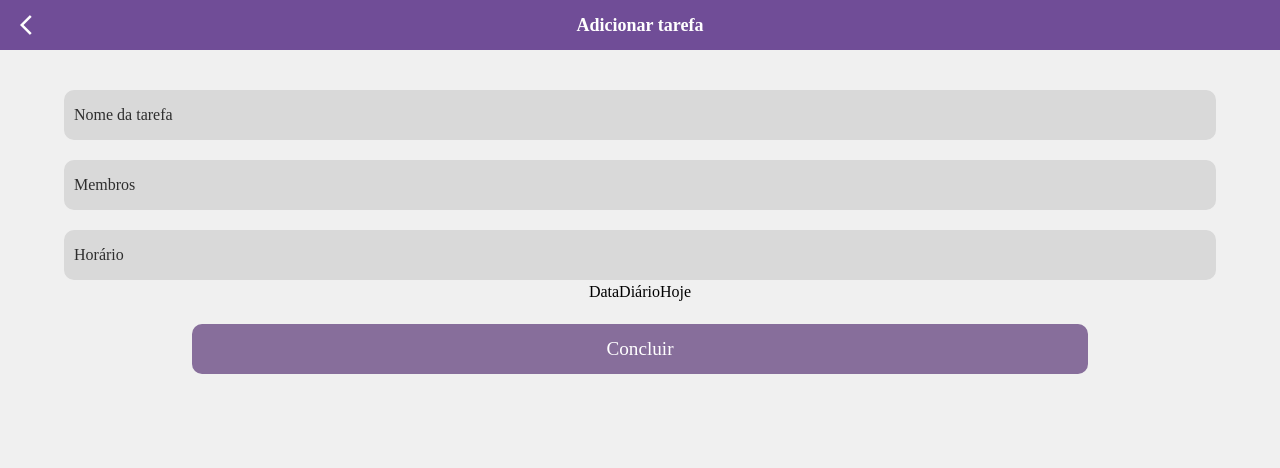
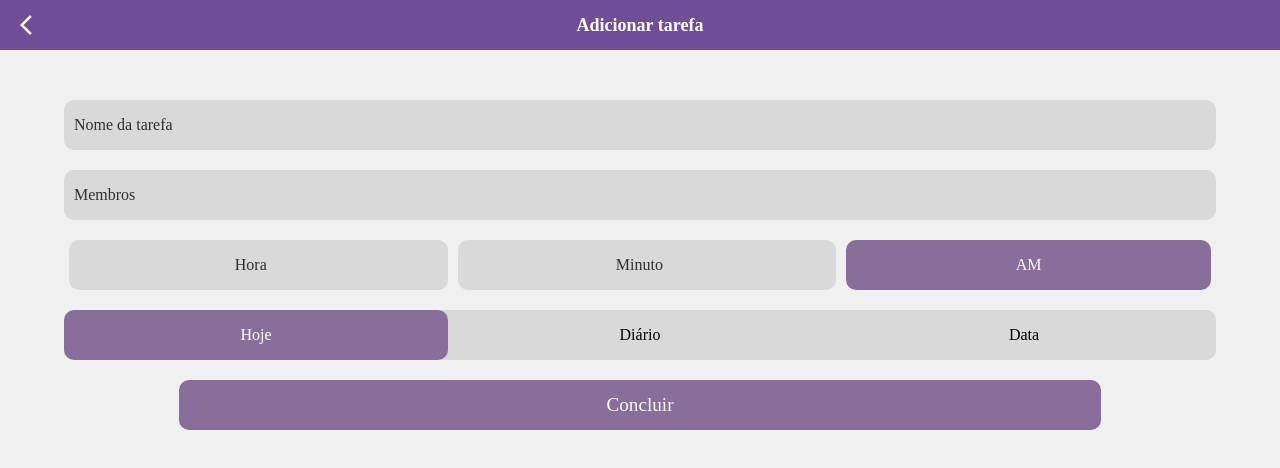
Before and after one commit to viudess/foxpectrum, an Angular app: page /addtodo in a window 1280 px wide. Shown: the top 468 px of the page. Built offline with nearby package versions, Linux system fonts and the light colour scheme; a web font is replaced by a local one.

Commit message:
organização pages

```diff
--- a/src/app/components-gerais/to-do/to-do.component.ts
+++ b/src/app/components-gerais/to-do/to-do.component.ts
@@ -8,7 +8,7 @@ import { Component } from '@angular/core';
 export class ToDoComponent {
   dia = 'Hoje';
   tarefa = 'Tarefa';
-  horario = '03:00 pm'
+  horario = '03:00 pm';
 
   clicado: boolean = false;
 
--- a/src/app/tipico/organizacao/add-calendario/add-calendario.component.css
+++ b/src/app/tipico/organizacao/add-calendario/add-calendario.component.css
@@ -5,3 +5,91 @@ mat-icon{
   position: absolute;
   left: 20px;
 }
+main{
+  display: flex;
+  justify-content: center;
+  align-items: center;
+}
+section{
+  display: flex;
+  align-items: center;
+  justify-content: center;
+  flex-direction: column;
+  margin-top: 30px;
+  width: 90%;
+}
+div{
+  width: 100%;
+  display: flex;
+  align-items: center;
+  justify-content: center;
+}
+input{
+  width: 100%;
+  height: 50px;
+  border-radius: 10px;
+  background-color: #D9D9D9;
+  margin-bottom: 20px;
+  padding-left: 10px;
+}
+::placeholder{
+  color: rgb(46, 46, 46);
+}
+.concluir{
+  width: 80%;
+  height: 50px;
+  background-color: #876E9B;
+  border-radius: 10px;
+  color: white;
+  font-size: larger;
+}
+.data{
+  display: flex;
+  justify-content: space-around;
+  align-items: center;
+  width: 100%;
+  height: 50px;
+  border-radius: 10px;
+  background-color: #D9D9D9;
+  margin-bottom: 20px;
+}
+.data button{
+  width: 100%;
+  height: 50px;
+  border-radius: 10px;
+}
+.horario{
+  width: 100%;
+  display: flex;
+  align-items: center;
+  flex-direction: row;
+  justify-content: space-between;
+}
+.horario button{
+  width: 100%;
+  height: 50px;
+  border-radius: 10px;
+  background-color: #876E9B;
+  color: white;
+  margin-bottom: 20px;
+  margin-inline: 5px;
+}
+.horario input{
+  text-align: center;
+  padding-right: 10px;
+  margin-inline: 5px;
+}
+.descricao{
+  display: flex;
+  flex-direction: column;
+}
+.descricao h1{
+  margin-bottom: 10px;
+}
+.descricao input{
+  border-bottom: 1px solid #876E9B;
+  border-radius: 0;
+  height: auto;
+  background-color: #F0F0F0;
+  padding: 5px;
+}
--- a/src/app/tipico/organizacao/add-calendario/add-calendario.component.html
+++ b/src/app/tipico/organizacao/add-calendario/add-calendario.component.html
@@ -1,6 +1,27 @@
+<header>
+  <mat-icon routerLink="/organizacao">arrow_back_ios</mat-icon>
+  <h1>Criar Evento</h1>
+</header>
 <main>
-  <header>
-      <mat-icon routerLink="/organizacao">arrow_back_ios</mat-icon>
-      <h1>Criar Evento</h1>
-  </header>
+<section>
+  <input type="text" placeholder="Nome da evento">
+  <div>
+    <input type="text" placeholder="Membros">
+  </div>
+  <div class="horario">
+    <input type="number" placeholder="Hora">
+    <input type="number" placeholder="Minuto">
+    <button (click)="alternarAmPm()">{{ periodo }}</button>
+  </div>
+  <div class="data">
+    <button (click)="mudarCor(0)" [ngStyle]="{'color': clicado === 0 ? 'white' : '', 'background-color': clicado === 0 ? '#876E9B' : ''}">Hoje</button>
+    <button (click)="mudarCor(1)" [ngStyle]="{'color': clicado === 1 ? 'white' : '', 'background-color': clicado === 1 ? '#876E9B' : ''}">Diário</button>
+    <button (click)="mudarCor(2)" [ngStyle]="{'color': clicado === 2 ? 'white' : '', 'background-color': clicado === 2 ? '#876E9B' : ''}">Data</button>
+  </div>
+  <div class="descricao">
+    <h1>Adicionar descrição</h1>
+    <input type="text" placeholder="Digite aqui...">
+  </div>
+  <button class="concluir" routerLink="/organizacao">Concluir</button>
+</section>
 </main>
--- a/src/app/tipico/organizacao/add-calendario/add-calendario.component.ts
+++ b/src/app/tipico/organizacao/add-calendario/add-calendario.component.ts
@@ -6,5 +6,14 @@ import { Component } from '@angular/core';
   styleUrl: './add-calendario.component.css'
 })
 export class AddCalendarioComponent {
+  clicado: number | null = 0;
+  periodo: string = 'AM';
 
+  mudarCor(index: number) {
+    this.clicado = index;
+  }
+
+  alternarAmPm() {
+    this.periodo = this.periodo === 'AM' ? 'PM' : 'AM';
+  }
 }
--- a/src/app/tipico/organizacao/add-to-do/add-to-do.component.css
+++ b/src/app/tipico/organizacao/add-to-do/add-to-do.component.css
@@ -7,9 +7,16 @@ mat-icon{
 }
 main{
   display: flex;
+  justify-content: center;
+  align-items: center;
+}
+section{
+  display: flex;
   align-items: center;
   justify-content: center;
   flex-direction: column;
+  margin-top: 30px;
+  width: 90%;
 }
 div{
   width: 100%;
@@ -18,22 +25,57 @@ div{
   justify-content: center;
 }
 input{
-  width: 90%;
+  width: 100%;
   height: 50px;
   border-radius: 10px;
   background-color: #D9D9D9;
-  margin-top: 20px;
+  margin-bottom: 20px;
   padding-left: 10px;
 }
 ::placeholder{
   color: rgb(46, 46, 46);
 }
 .concluir{
-  width: 70%;
+  width: 80%;
   height: 50px;
   background-color: #876E9B;
   border-radius: 10px;
   color: white;
   font-size: larger;
-  margin-top: 20px;
 }
+.data{
+  display: flex;
+  justify-content: space-around;
+  align-items: center;
+  width: 100%;
+  height: 50px;
+  border-radius: 10px;
+  background-color: #D9D9D9;
+  margin-bottom: 20px;
+}
+.data button{
+  width: 100%;
+  height: 50px;
+  border-radius: 10px;
+}
+.horario{
+  width: 100%;
+  display: flex;
+  align-items: center;
+  flex-direction: row;
+  justify-content: space-between;
+}
+.horario button{
+  width: 100%;
+  height: 50px;
+  border-radius: 10px;
+  background-color: #876E9B;
+  color: white;
+  margin-bottom: 20px;
+  margin-inline: 5px;
+}
+.horario input{
+  text-align: center;
+  padding-right: 10px;
+  margin-inline: 5px;
+}
--- a/src/app/tipico/organizacao/add-to-do/add-to-do.component.html
+++ b/src/app/tipico/organizacao/add-to-do/add-to-do.component.html
@@ -3,17 +3,21 @@
     <h1>Adicionar tarefa</h1>
 </header>
 <main>
+  <section>
     <input type="text" placeholder="Nome da tarefa">
     <div>
       <input type="text" placeholder="Membros">
     </div>
-  <div>
-    <input type="text" placeholder="Horário">
+    <div class="horario">
+      <input type="number" placeholder="Hora">
+      <input type="number" placeholder="Minuto">
+      <button (click)="alternarAmPm()">{{ periodo }}</button>
     </div>
-  <div>
-    <button>Data</button>
-    <button>Diário</button>
-    <button>Hoje</button>
+    <div class="data">
+      <button (click)="mudarCor(0)" [ngStyle]="{'color': clicado === 0 ? 'white' : '', 'background-color': clicado === 0 ? '#876E9B' : ''}">Hoje</button>
+      <button (click)="mudarCor(1)" [ngStyle]="{'color': clicado === 1 ? 'white' : '', 'background-color': clicado === 1 ? '#876E9B' : ''}">Diário</button>
+      <button (click)="mudarCor(2)" [ngStyle]="{'color': clicado === 2 ? 'white' : '', 'background-color': clicado === 2 ? '#876E9B' : ''}">Data</button>
     </div>
-  <button class="concluir">Concluir</button>
+    <button class="concluir" routerLink="/organizacao">Concluir</button>
+  </section>
 </main>
--- a/src/app/tipico/organizacao/add-to-do/add-to-do.component.ts
+++ b/src/app/tipico/organizacao/add-to-do/add-to-do.component.ts
@@ -6,5 +6,14 @@ import { Component } from '@angular/core';
   styleUrl: './add-to-do.component.css'
 })
 export class AddToDoComponent {
+  clicado: number | null = 0;
+  periodo: string = 'AM';
 
+  mudarCor(index: number) {
+    this.clicado = index;
+  }
+
+  alternarAmPm() {
+    this.periodo = this.periodo === 'AM' ? 'PM' : 'AM';
+  }
 }
--- a/src/app/tipico/organizacao/calendario-to-do/calendario-to-do.component.ts
+++ b/src/app/tipico/organizacao/calendario-to-do/calendario-to-do.component.ts
@@ -6,9 +6,5 @@ import { Component } from '@angular/core';
   styleUrl: './calendario-to-do.component.css'
 })
 export class CalendarioToDoComponent {
-  tarefas = [
-    { dia: 'Segunda-feira', descricao: 'Comprar leite', horario: '09:00' },
-    { dia: 'Terça-feira', descricao: 'Fazer reunião', horario: '14:00' }
-  ];
 
 }
```
Also changed, not shown: src/app/tipico/organizacao/calendario-to-do/calendario-to-do.component.html (+3 -5 lines). Lines whose indentation alone changed are shown as unchanged.
